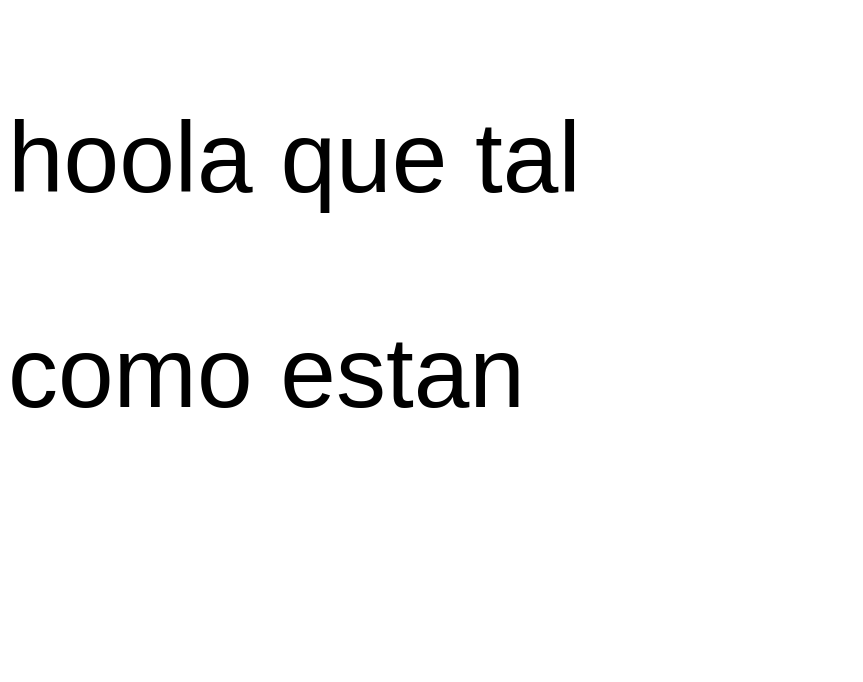
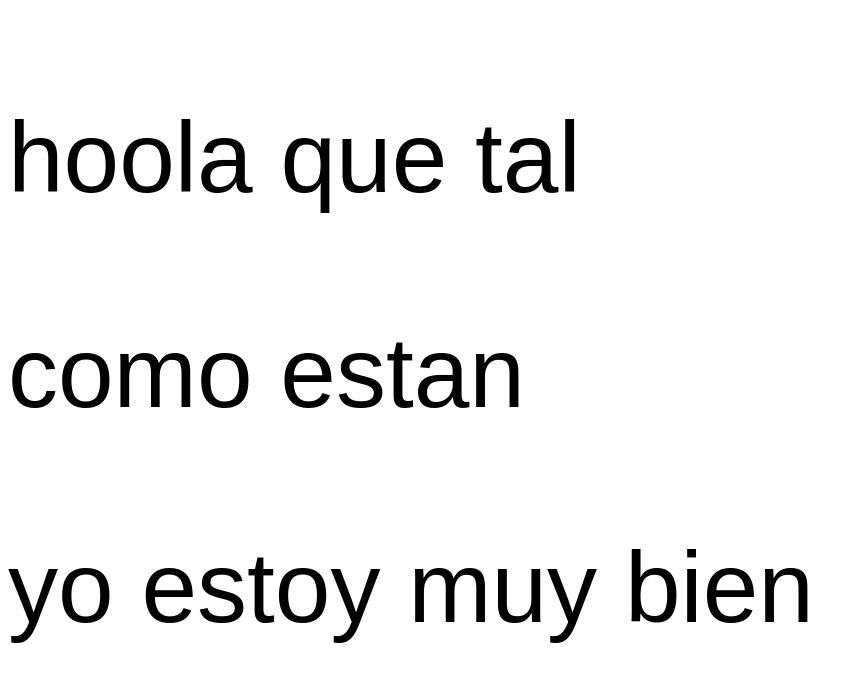
Before and after one commit to Alfredss/practice, a plain HTML site: page index.html in a window 1280 px wide. Shown: the whole page, without its empty margins (0-863 px from the left). Drawn offline with Linux system fonts and the light colour scheme.

Commit message:
agregamos un parrafo en el index dentro del body

```diff
--- a/index.html
+++ b/index.html
@@ -8,5 +8,6 @@
 <body>
 	<p>	hoola que tal</p>
 	<p>como estan</p>
+	<p>yo estoy muy bien</p>
 </body>
 </html>
```
